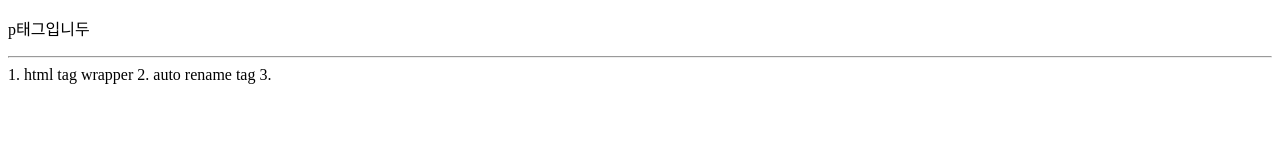
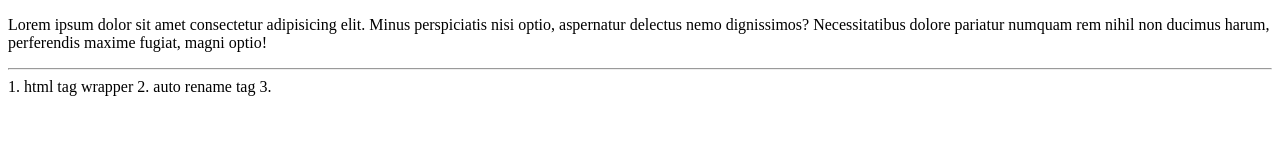
Before and after one commit to Franciskkang/learn-html-css, a plain HTML site: page index.html in a window 1280 px wide. Drawn offline with Linux system fonts and the light colour scheme.

Commit message:
fix: p태그 내용 수정

```diff
--- a/index.html
+++ b/index.html
@@ -6,7 +6,12 @@
     <title>html 실습</title>
   </head>
   <body>
-    <p>p태그입니두</p>
+    <p>
+      Lorem ipsum dolor sit amet consectetur adipisicing elit. Minus
+      perspiciatis nisi optio, aspernatur delectus nemo dignissimos?
+      Necessitatibus dolore pariatur numquam rem nihil non ducimus harum,
+      perferendis maxime fugiat, magni optio!
+    </p>
 
     <hr />
 
```
